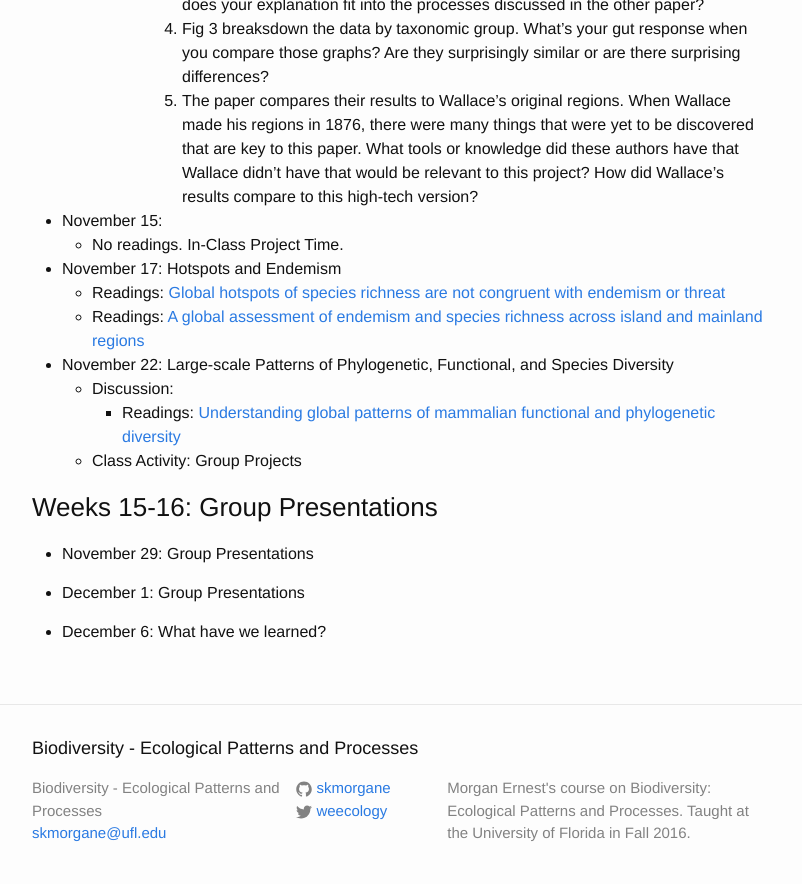
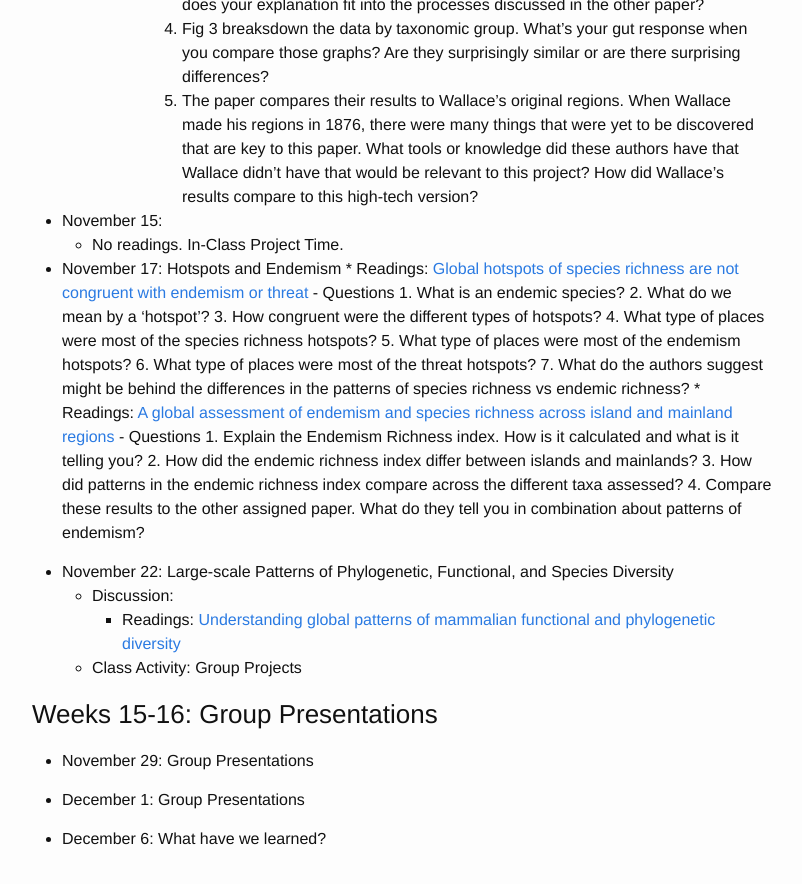
Before and after one commit to skmorgane/biodiversity-course, a Jekyll site: the page built from schedule.md, in a window 1280 px wide and 900 px high, scrolled down 10106 px. Shown: the top 884 px of the window, without its empty margins (238-1040 px from the left). Built offline with Jekyll 4.4.1, drawn with Linux system fonts in a browser that asks for light colours.

Commit message:
Add endemism questions

```diff
--- a/schedule.md
+++ b/schedule.md
@@ -301,8 +301,21 @@ Tuesdays are often a split between class activity and discussion, thus there are
     * No readings. In-Class Project Time.
 
 * November 17: Hotspots and Endemism
-    * Readings: [Global hotspots of species richness are not congruent with endemism or threat](https://doi.org/10.1038/nature03850)
-    * Readings: [A global assessment of endemism and species richness across island and mainland regions](https://doi.org/10.1073/pnas.0810306106)
+      * Readings: [Global hotspots of species richness are not congruent with endemism or threat](https://doi.org/10.1038/nature03850)
+            - Questions
+              1. What is an endemic species?
+              2. What do we mean by a 'hotspot'?
+              3. How congruent were the different types of hotspots?
+              4. What type of places were most of the species richness hotspots?
+              5. What type of places were most of the endemism hotspots?
+              6. What type of places were most of the threat hotspots?
+              7. What do the authors suggest might be behind the differences in the patterns of species richness vs endemic richness?
+      * Readings: [A global assessment of endemism and species richness across island and mainland regions](https://doi.org/10.1073/pnas.0810306106)
+            - Questions
+              1. Explain the Endemism Richness index. How is it calculated and what is it telling you?
+              2. How did the endemic richness index differ between islands and mainlands?
+              3. How did patterns in the endemic richness index compare across the different taxa assessed?
+              4. Compare these results to the other assigned paper. What do they tell you in combination about patterns of endemism?
 
 * November 22: Large-scale Patterns of Phylogenetic, Functional, and Species Diversity
     * Discussion:
```
